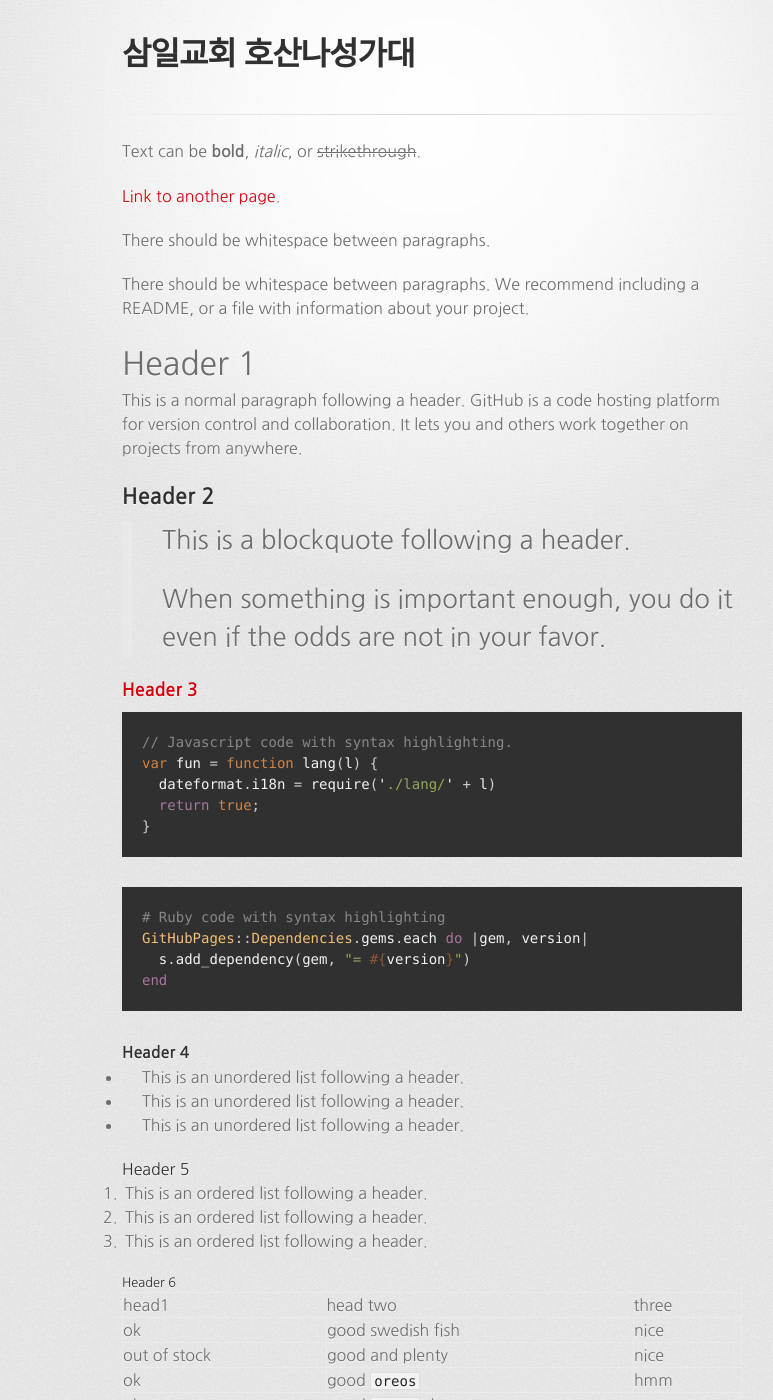
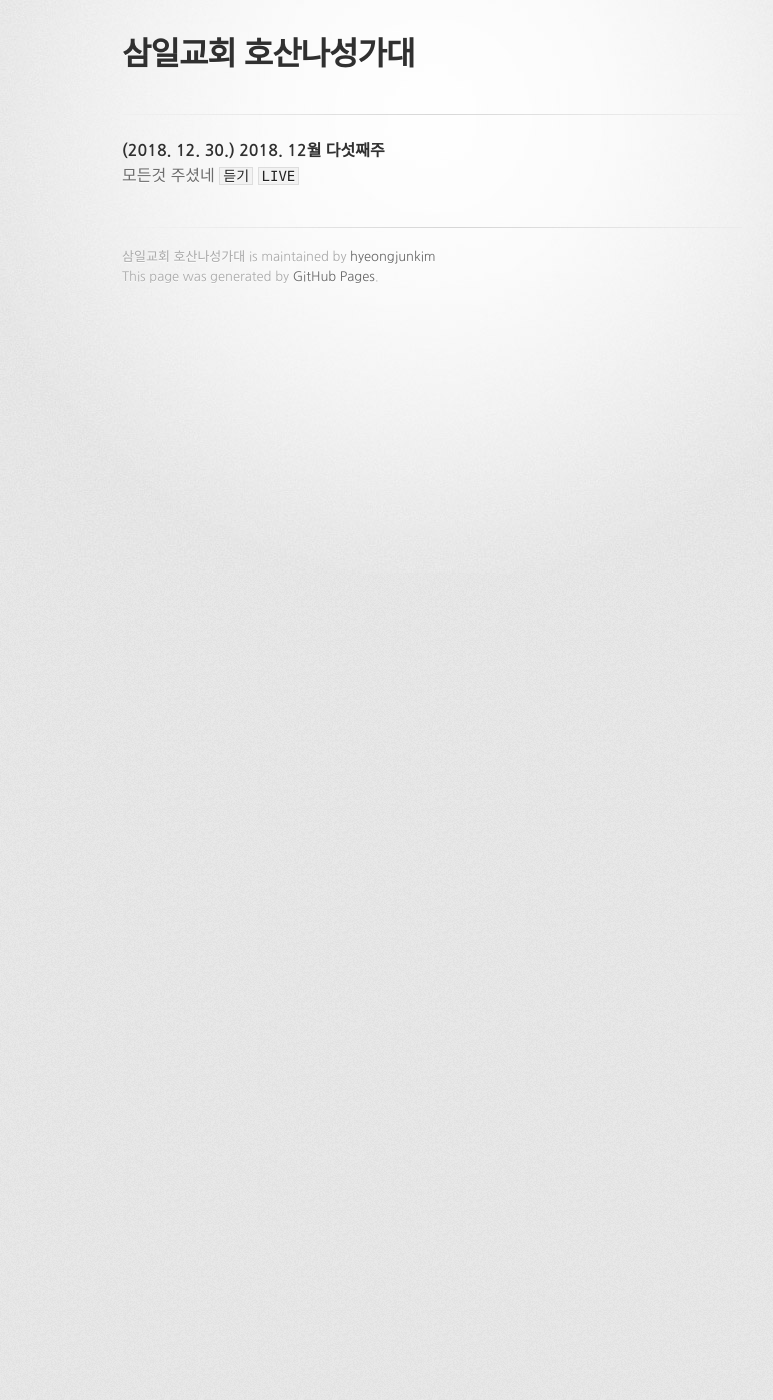
Before and after one commit to hyeongjunkim/web_hosanaachoir, a Jekyll site: the page built from index.md, in a window 1280 px wide and 1400 px high. Shown: the whole window, without its empty margins (208-981 px from the left). Built offline with Jekyll 4.4.1, drawn with Linux system fonts in a browser that asks for light colours; some web fonts are replaced; some of the changed text lies outside the part shown.

Commit message:
Update index.md

````diff
--- a/index.md
+++ b/index.md
@@ -2,122 +2,7 @@
 layout: default
 ---
 
-Text can be **bold**, _italic_, or ~~strikethrough~~.
-
-[Link to another page](./another-page.html).
-
-There should be whitespace between paragraphs.
-
-There should be whitespace between paragraphs. We recommend including a README, or a file with information about your project.
-
-# Header 1
-
-This is a normal paragraph following a header. GitHub is a code hosting platform for version control and collaboration. It lets you and others work together on projects from anywhere.
-
-## Header 2
-
-> This is a blockquote following a header.
->
-> When something is important enough, you do it even if the odds are not in your favor.
-
-### Header 3
-
-```js
-// Javascript code with syntax highlighting.
-var fun = function lang(l) {
-  dateformat.i18n = require('./lang/' + l)
-  return true;
-}
-```
-
-```ruby
-# Ruby code with syntax highlighting
-GitHubPages::Dependencies.gems.each do |gem, version|
-  s.add_dependency(gem, "= #{version}")
-end
-```
-
-#### Header 4
-
-*   This is an unordered list following a header.
-*   This is an unordered list following a header.
-*   This is an unordered list following a header.
-
-##### Header 5
-
-1.  This is an ordered list following a header.
-2.  This is an ordered list following a header.
-3.  This is an ordered list following a header.
-
-###### Header 6
-
-| head1        | head two          | three |
-|:-------------|:------------------|:------|
-| ok           | good swedish fish | nice  |
-| out of stock | good and plenty   | nice  |
-| ok           | good `oreos`      | hmm   |
-| ok           | good `zoute` drop | yumm  |
-
-### There's a horizontal rule below this.
-
-* * *
-
-### Here is an unordered list:
-
-*   Item foo
-*   Item bar
-*   Item baz
-*   Item zip
-
-### And an ordered list:
-
-1.  Item one
-1.  Item two
-1.  Item three
-1.  Item four
-
-### And a nested list:
-
-- level 1 item
-  - level 2 item
-  - level 2 item
-    - level 3 item
-    - level 3 item
-- level 1 item
-  - level 2 item
-  - level 2 item
-  - level 2 item
-- level 1 item
-  - level 2 item
-  - level 2 item
-- level 1 item
-
-### Small image
-
-![Octocat](https://github.githubassets.com/images/icons/emoji/octocat.png)
-
-### Large image
-
-![Branching](https://guides.github.com/activities/hello-world/branching.png)
-
-
-### Definition lists can be used with HTML syntax.
-
-<dl>
-<dt>Name</dt>
-<dd>Godzilla</dd>
-<dt>Born</dt>
-<dd>1952</dd>
-<dt>Birthplace</dt>
-<dd>Japan</dd>
-<dt>Color</dt>
-<dd>Green</dd>
-</dl>
-
-```
-Long, single-line code blocks should not wrap. They should horizontally scroll if they are too long. This line should be long enough to demonstrate this.
-```
-
-```
-The final element.
-```
+#### (2018. 12. 30.) 2018. 12월 다섯째주
+모든것 주셨네
+[`듣기`](https://www.youtube.com/watch?v=3p7sR2LFGUY)
+[`LIVE`](http://hosanna.hjkim.me/assets/media/Hosanna_The_Last_Praise.m4a?raw=true)
````
